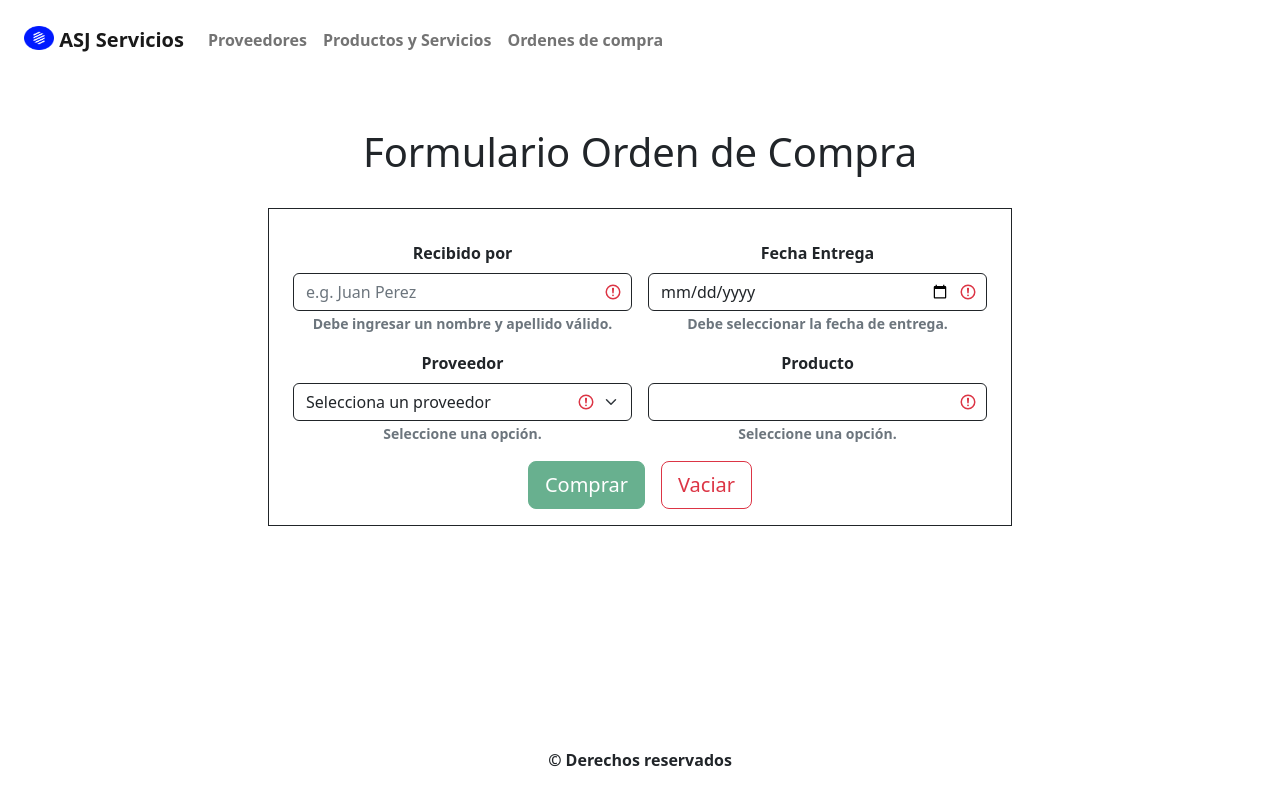
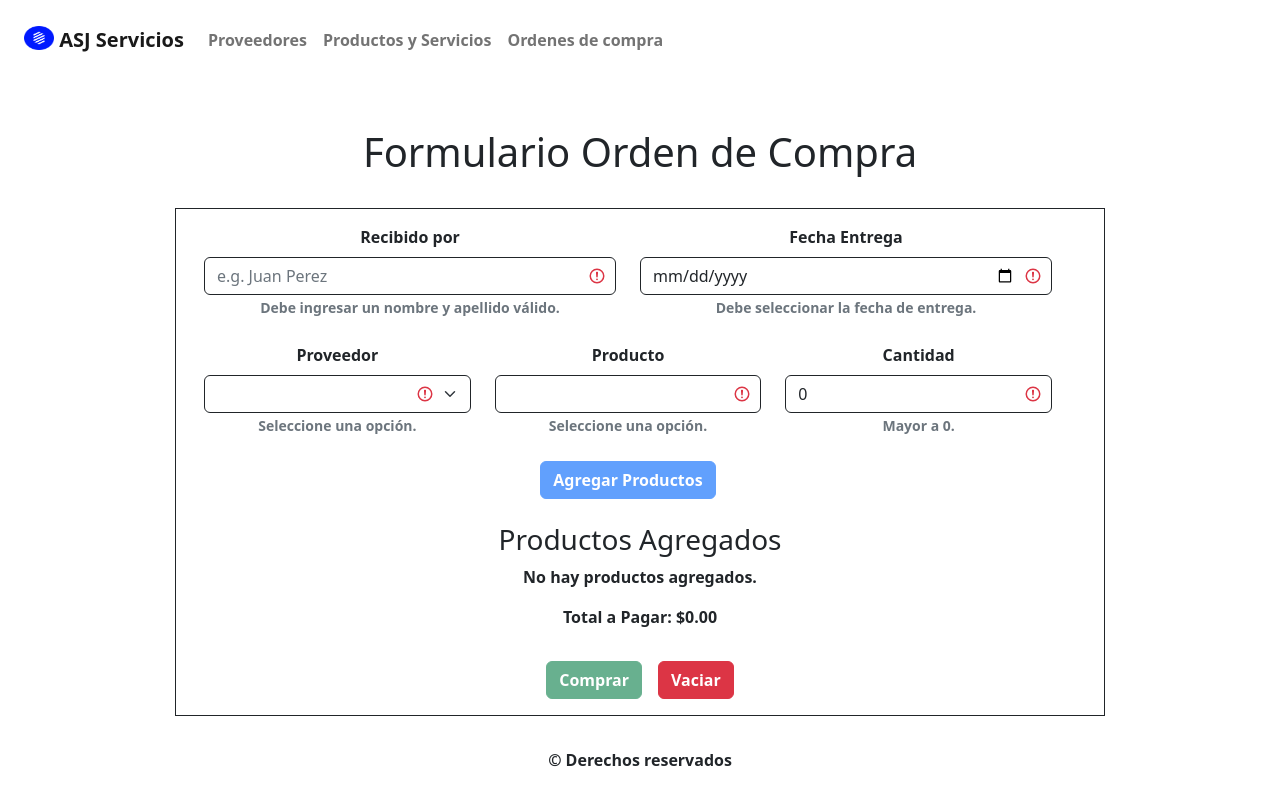
Before and after one commit to SimonS89/IntegradorAsj, an Angular app in the folder SUELDO-INTEGRADOR-ANGULAR/my-app/: page /ordenes-compra/form-ordenes-compra in a window 1280 px wide. Built offline with nearby package versions, Linux system fonts and the light colour scheme.

Commit message:
last update

```diff
--- a/SUELDO-INTEGRADOR-ANGULAR/my-app/src/app/components/orden-compra/form-orden-compra/form-orden-compra.component.html
+++ b/SUELDO-INTEGRADOR-ANGULAR/my-app/src/app/components/orden-compra/form-orden-compra/form-orden-compra.component.html
@@ -3,9 +3,10 @@
 </div>
 <form
   #ordenCompraForm="ngForm"
-  class="row g-3 p-3 col-md-8 col-sm-12 offset-md-2 offset-sm-0 border border-dark mb-5"
+  class="row g-3 p-3 col-md-10 col-sm-12 offset-md-1 offset-sm-0 border border-dark mb-5"
   (ngSubmit)="onSubmit(ordenCompraForm)"
 >
+  <div class="row">
     <div class="col-md-6">
       <label for="inputInformacionRecepcion" class="form-label"
         >Recibido por</label
@@ -48,41 +49,44 @@
         <span class="form-text"> Debe seleccionar la fecha de entrega. </span>
       </div>
     </div>
-  <div class="col-6">
+  </div>
+  <div class="row align-items-start mt-4">
+    <div class="col-sm-6 col-md-4">
       <label for="inputProveedor" class="form-label">Proveedor</label>
       <select
-      required
         id="inputProveedor"
         class="form-select border border-dark"
         name="proveedorSeleccionado"
         [(ngModel)]="proveedorSeleccionado"
         #proveedor="ngModel"
-      [ngClass]="proveedor.errors ? 'is-invalid' : 'is-valid'"
+        [ngClass]="!proveedorSeleccionado ? 'is-invalid' : 'is-valid'"
         (change)="listarProductos(proveedorSeleccionado)"
+        [disabled]="ordenCompra.productos.length > 0"
       >
         <option value="" disabled selected>Selecciona un proveedor</option>
         <option *ngFor="let p of proveedores" [value]="p.razonSocial">
           {{ p.razonSocial }}
         </option>
       </select>
-    <div class="col-auto" *ngIf="proveedor.errors">
+      <div class="col-auto" *ngIf="!proveedorSeleccionado">
         <span class="form-text"> Seleccione una opción. </span>
       </div>
     </div>
-  <div class="col-6">
+    <div class="col-sm-6 col-md-4">
       <label for="inputProductoSeleccionado" class="form-label">Producto</label>
       <select
-      required
         id="inputProductoSeleccionado"
         class="form-control border border-dark"
-      name="productoSeleccionado"
-      [(ngModel)]="productoSeleccionado"
+        name="productoSeleccionadoName"
+        [(ngModel)]="productoSeleccionadoName"
         #producto="ngModel"
-      [ngClass]="producto.errors ? 'is-invalid' : 'is-valid'"
+        [ngClass]="!productoSeleccionadoName ? 'is-invalid' : 'is-valid'"
       >
-      <ng-container *ngIf="productos && productos.length > 0; else noProductos">
+        <ng-container
+          *ngIf="productos && productos.length > 0; else noProductos"
+        >
           <option value="" disabled selected>Selecciona un producto</option>
-        <option *ngFor="let p of productos" [value]="p">
+          <option *ngFor="let p of productos" [value]="p.nombre">
             {{ p.nombre }}
           </option>
         </ng-container>
@@ -92,21 +96,103 @@
           </option>
         </ng-template>
       </select>
-    <div class="col-auto" *ngIf="producto.errors">
+      <div class="col-auto" *ngIf="!productoSeleccionadoName">
         <span class="form-text"> Seleccione una opción. </span>
       </div>
+    </div>
+    <div class="col-sm-6 col-md-4">
+      <label for="inputCantidadProducto" class="form-label">Cantidad</label>
+      <input
+        type="number"
+        class="form-control border border-dark"
+        id="inputCantidadProducto"
+        name="cantidadProducto"
+        [(ngModel)]="cantidadProducto"
+        #cantidad="ngModel"
+        [ngClass]="cantidadProducto <= 0 ? 'is-invalid' : 'is-valid'"
+      />
+      <div class="col-auto" *ngIf="cantidadProducto <= 0">
+        <span class="form-text">Mayor a 0. </span>
+      </div>
+    </div>
+  </div>
+  <div class="row justify-content-center">
+    <div class="col-sm-6 col-md-6">
+      <button
+        [disabled]="isValidAgregarButton()"
+        class="btn btn-primary mt-4 fw-bold"
+        (click)="agregarProducto()"
+      >
+        Agregar Productos
+      </button>
+    </div>
+  </div>
+  <div class="col-12 mt-4">
+    <h3>Productos Agregados</h3>
+    <!-- <ul *ngIf="ordenCompra.productos" class="list-unstyled">
+      <li *ngFor="let producto of ordenCompra.productos">
+        {{ producto.nombre }} - Cantidad: {{ producto.cantidad }} - Total:
+        {{
+          (producto.precio || 0) * (producto.cantidad || 0) | currency : "USD"
+        }}
+        <button
+          class="btn btn-sm btn-danger"
+          (click)="eliminarProducto(producto)"
+          [title]="'Eliminar ' + producto.nombre + '?'"
+        >
+          <fa-icon [icon]="faTrash"></fa-icon>
+        </button>
+      </li>
+    </ul> -->
+    <table
+      *ngIf="ordenCompra.productos.length > 0"
+      class="table table-secondary table-striped align-middle"
+    >
+      <thead>
+        <tr>
+          <th scope="col">Nombre</th>
+          <th scope="col">Cantidad</th>
+          <th scope="col">Total</th>
+          <th scope="col">Accion</th>
+        </tr>
+      </thead>
+      <tbody>
+        <tr *ngFor="let producto of ordenCompra.productos">
+          <td>{{ producto.nombre }}</td>
+          <td>{{ producto.cantidad }}</td>
+          <td>
+            {{
+              (producto.precio || 0) * (producto.cantidad || 0)
+                | currency : "USD"
+            }}
+          </td>
+          <td>
+            <button
+              class="btn btn-sm btn-danger"
+              (click)="eliminarProducto(producto)"
+              [title]="'Eliminar ' + producto.nombre + '?'"
+            >
+              <fa-icon [icon]="faTrash"></fa-icon>
+            </button>
+          </td>
+        </tr>
+      </tbody>
+    </table>
+
+    <p *ngIf="ordenCompra.productos.length == 0">No hay productos agregados.</p>
+    <p>Total a Pagar: {{ ordenCompra.total | currency : "USD" }}</p>
   </div>
   <div class="col-12">
     <button
       type="submit"
-      class="btn btn-success btn-lg me-3"
-      [disabled]="!ordenCompraForm.valid"
+      class="btn btn-success me-3 fw-bold"
+      [disabled]="!ordenCompraForm.valid || ordenCompra.productos.length == 0"
     >
       Comprar
     </button>
     <button
-      class="btn btn-outline-danger btn-lg"
-      (click)="ordenCompraForm.reset()"
+      class="btn btn-danger fw-bold"
+      (click)="vaciarOrdenCompra(ordenCompraForm)"
     >
       Vaciar
     </button>
--- a/SUELDO-INTEGRADOR-ANGULAR/my-app/src/app/components/orden-compra/form-orden-compra/form-orden-compra.component.ts
+++ b/SUELDO-INTEGRADOR-ANGULAR/my-app/src/app/components/orden-compra/form-orden-compra/form-orden-compra.component.ts
@@ -7,6 +7,7 @@ import { OrdenCompraService } from 'src/app/services/orden-compra.service';
 import { OrdenCompra } from 'src/app/models/OrdenCompra';
 import { Producto } from 'src/app/models/Producto';
 import { Proveedor } from 'src/app/models/Proveedor';
+import { faTrash } from '@fortawesome/free-solid-svg-icons';
 
 @Component({
   selector: 'app-form-orden-compra',
@@ -26,8 +27,11 @@ export class FormOrdenCompraComponent implements OnInit {
 
   proveedores: Proveedor[] = [];
   productos: Producto[] = [];
-  proveedorSeleccionado: string = '';
-  productoSeleccionado: string = '';
+  proveedorSeleccionado!: string;
+  productoSeleccionadoName!: string;
+  cantidadProducto: number = 0;
+  productoSeleccionado!: Producto;
+  faTrash = faTrash;
 
   constructor(
     public productoService: ProductoService,
@@ -40,7 +44,16 @@ export class FormOrdenCompraComponent implements OnInit {
     this.proveedores = this.proveedorService.findAll();
   }
 
-  onSubmit(form: NgForm) {}
+  onSubmit(form: NgForm) {
+    if (form.valid) {
+      this.ordenCompra.id = this.ordenCompraService.idGenerator();
+      if (confirm('Desea realizar la compra ?')) {
+        let id = this.ordenCompraService.create(this.ordenCompra);
+        alert(`orden de compra creada - ID : ${id}`);
+        this.router.navigate(['/ordenes-compra']);
+      }
+    }
+  }
 
   minFechaEntrega() {
     const currentDate = new Date();
@@ -50,6 +63,79 @@ export class FormOrdenCompraComponent implements OnInit {
 
   listarProductos(razonSocial: string) {
     this.productos = this.productoService.getProductosByProveedor(razonSocial);
-    console.log(this.productos);
+  }
+
+  agregarProducto() {
+    let p = this.productos.find(
+      (p) => p.nombre == this.productoSeleccionadoName
+    );
+    if (p) {
+      const confirmacion = confirm(
+        `¿Desea agregar ${p.nombre} con cantidad ${this.cantidadProducto}?`
+      );
+      if (confirmacion) {
+        const productoExistente = this.ordenCompra.productos.find(
+          (producto) => producto.nombre === this.productoSeleccionadoName
+        );
+
+        if (productoExistente?.cantidad) {
+          productoExistente.cantidad += this.cantidadProducto;
+        } else {
+          const nuevoProducto = { ...p };
+          nuevoProducto.cantidad = this.cantidadProducto;
+          this.ordenCompra.productos.push(nuevoProducto);
+        }
+
+        this.limpiarInputs();
+        this.actualizarTotal();
+      }
+    }
+  }
+
+  limpiarInputs() {
+    this.productoSeleccionadoName = '';
+    this.cantidadProducto = 0;
+  }
+
+  actualizarTotal() {
+    this.ordenCompra.total = this.ordenCompra.productos.reduce(
+      (total, producto) => total + producto.precio * (producto.cantidad || 0),
+      0
+    );
+  }
+
+  eliminarProducto(producto: Producto) {
+    const confirmacion = confirm(`¿Desea eliminar ${producto.nombre}?`);
+    if (confirmacion) {
+      const index = this.ordenCompra.productos.indexOf(producto);
+      if (index !== -1) {
+        this.ordenCompra.productos.splice(index, 1);
+        this.actualizarTotal();
+      }
+    }
+  }
+
+  vaciarOrdenCompra(form: NgForm) {
+    const confirmacion = confirm('¿Desea vaciar la orden de compra?');
+    if (confirmacion) {
+      form.reset();
+      this.ordenCompra = {
+        id: '',
+        total: 0.0,
+        informacionRecepcion: '',
+        fechaEmision: this.ordenCompraService.fechaFormateada(new Date()),
+        fechaEntrega: '',
+        productos: [],
+        isActive: true,
+      };
+    }
+  }
+
+  isValidAgregarButton() {
+    return !(
+      this.proveedorSeleccionado &&
+      this.productoSeleccionadoName &&
+      this.cantidadProducto > 0
+    );
   }
 }
--- a/SUELDO-INTEGRADOR-ANGULAR/my-app/src/app/components/productos/form-productos/form-productos.component.html
+++ b/SUELDO-INTEGRADOR-ANGULAR/my-app/src/app/components/productos/form-productos/form-productos.component.html
@@ -112,6 +112,7 @@
     <label for="inputProvider" class="form-label">Proveedor</label>
     <select
       required
+      [disabled]="id"
       id="inputProvider"
       class="form-select border border-dark"
       name="proveedor"
--- a/SUELDO-INTEGRADOR-ANGULAR/my-app/src/app/components/proveedores/form-proveedores/form-proveedores.component.html
+++ b/SUELDO-INTEGRADOR-ANGULAR/my-app/src/app/components/proveedores/form-proveedores/form-proveedores.component.html
@@ -116,6 +116,7 @@
     <label for="inputCuit" class="form-label">CUIT</label>
     <input
       required
+      [disabled]="id ? true : false"
       type="text"
       class="form-control border border-dark"
       id="inputCuit"
--- a/SUELDO-INTEGRADOR-ANGULAR/my-app/src/app/services/orden-compra.service.ts
+++ b/SUELDO-INTEGRADOR-ANGULAR/my-app/src/app/services/orden-compra.service.ts
@@ -21,6 +21,13 @@ export class OrdenCompraService {
 
   setStorage(key: string, ordenes: OrdenCompra[]): void {
     localStorage.setItem(key, JSON.stringify(ordenes));
+  }
+
+  create(ordenCompra: OrdenCompra): string {
+    ordenCompra.id = this.idGenerator();
+    this.ordenes.push(ordenCompra);
+    this.setStorage('ordenes', this.ordenes);
+    return ordenCompra.id;
   }
 
   public findAll(): OrdenCompra[] {
```
Lines whose indentation alone changed are shown as unchanged.
